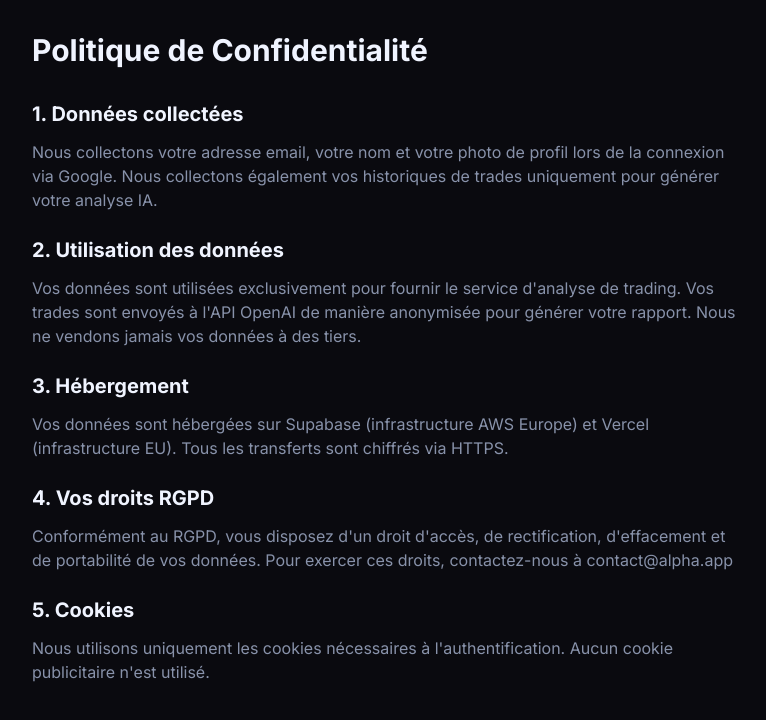
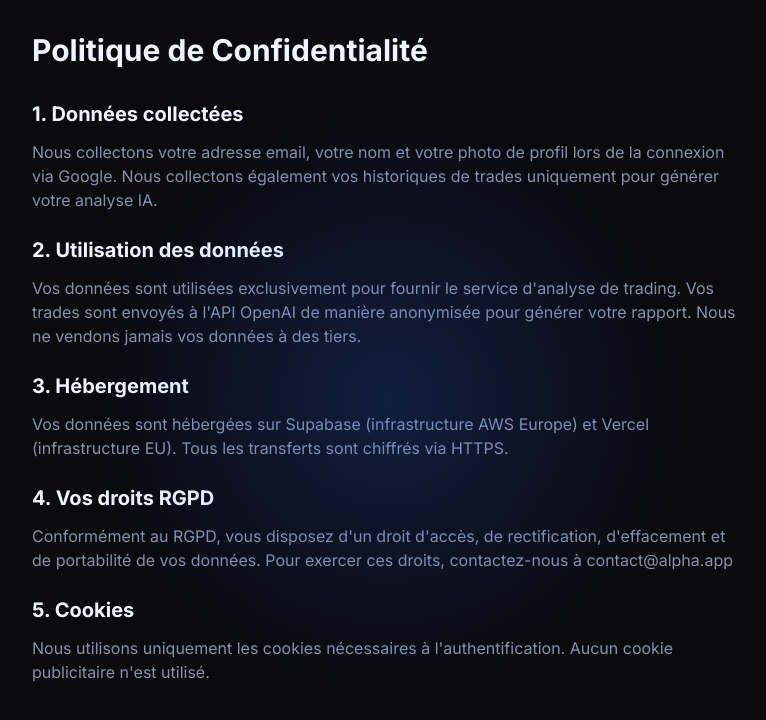
Before and after one commit to Sacha-10/alpha, a Next.js app: page /legal/privacy in a window 1280 px wide. Shown: the top 720 px of the page, without its empty margins (251-1017 px from the left). Built offline with nearby package versions, Linux system fonts and the light colour scheme.

Commit message:
fix: glow radial visible layout.tsx

```diff
--- a/app/layout.tsx
+++ b/app/layout.tsx
@@ -39,6 +39,21 @@ export default function RootLayout({
   return (
     <html lang="fr" data-scroll-behavior="smooth" className={`${inter.variable} ${jetbrainsMono.variable}`}>
       <body>
+        <div
+          aria-hidden
+          style={{
+            position: "fixed",
+            top: "50%",
+            left: "50%",
+            transform: "translate(-50%, -50%)",
+            width: "600px",
+            height: "600px",
+            background: "radial-gradient(circle, rgba(45, 111, 255, 0.20) 0%, transparent 70%)",
+            borderRadius: "50%",
+            pointerEvents: "none",
+            zIndex: 1,
+          }}
+        />
         <ScrollReset />
         <Providers>{children}</Providers>
       </body>
--- a/app/page.tsx
+++ b/app/page.tsx
@@ -54,11 +54,11 @@ function RevealSection({ id, className = "", children }: RevealProps) {
     <section
       id={id}
       ref={ref}
-      className={`relative z-[2] ${className} transition-all duration-700 ease-out ${
+      className={`relative ${className} transition-all duration-700 ease-out ${
         visible ? "translate-y-0 opacity-100" : "translate-y-6 opacity-0"
       }`}
     >
-      <div className="relative z-[3]">{children}</div>
+      <div>{children}</div>
     </section>
   );
 }
@@ -143,11 +143,7 @@ export default function HomePage() {
   };
 
   return (
-    <div className="relative min-h-screen bg-background text-primary">
-      <div className="pointer-events-none fixed inset-0 z-[1]" aria-hidden>
-        <div className="fixed left-1/2 top-[35%] h-80 w-80 -translate-x-1/2 rounded-full bg-blue/20 blur-3xl" />
-      </div>
-
+    <div className="relative min-h-screen bg-background text-primary" style={{ zIndex: 0 }}>
       <header
         className={`fixed inset-x-0 top-0 z-50 border-b backdrop-blur-md transition-all duration-300 ${
           scrolled ? "border-border bg-background" : "border-transparent bg-transparent"
@@ -286,7 +282,7 @@ export default function HomePage() {
         </div>
       </header>
 
-      <main className="relative z-[2]">
+      <main className="relative">
         <RevealSection className="pt-20 bg-gradient-to-b from-[#0A0A0F] to-[#12121A]">
           <div className="mx-auto max-w-6xl px-6 pb-20 pt-4 text-center">
           <div className="mx-auto inline-flex items-center gap-2 rounded-full border border-border bg-card px-4 py-2 text-sm text-secondary">
```
